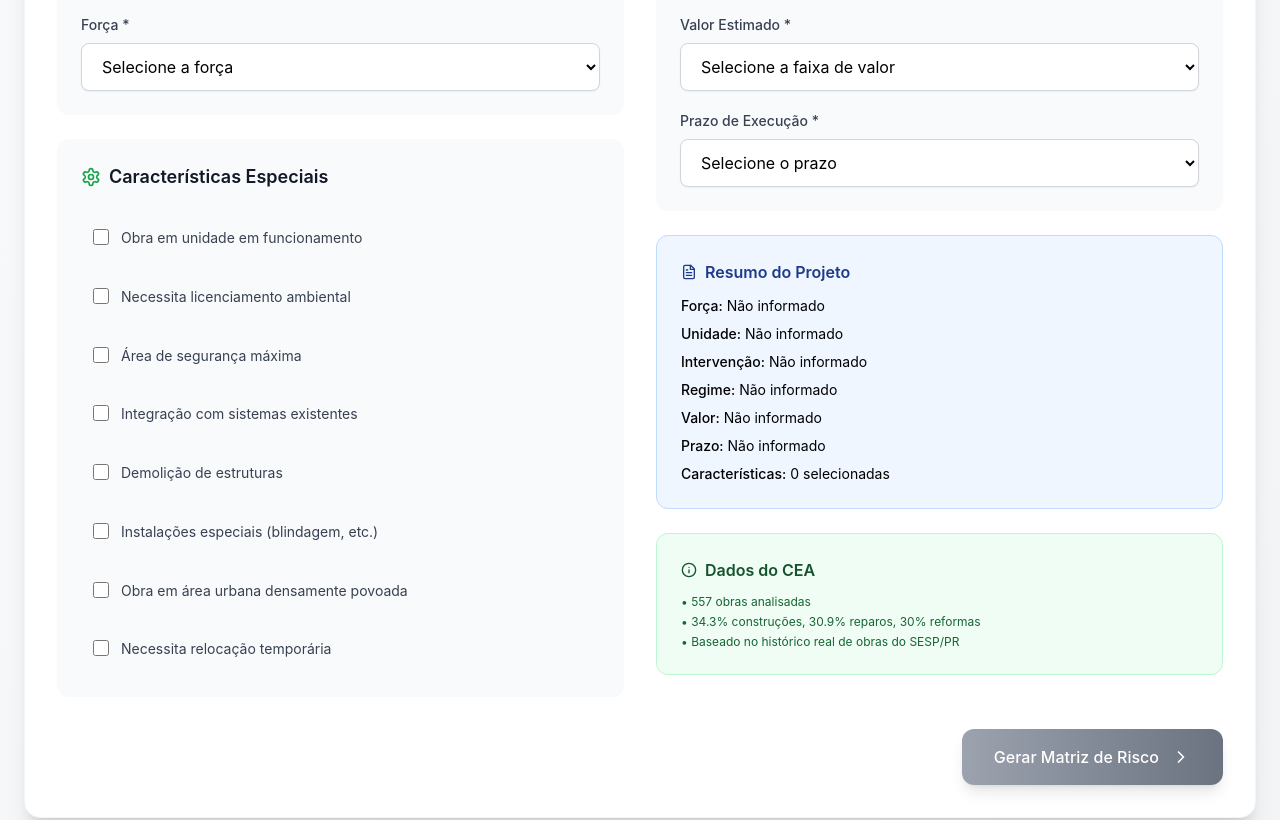
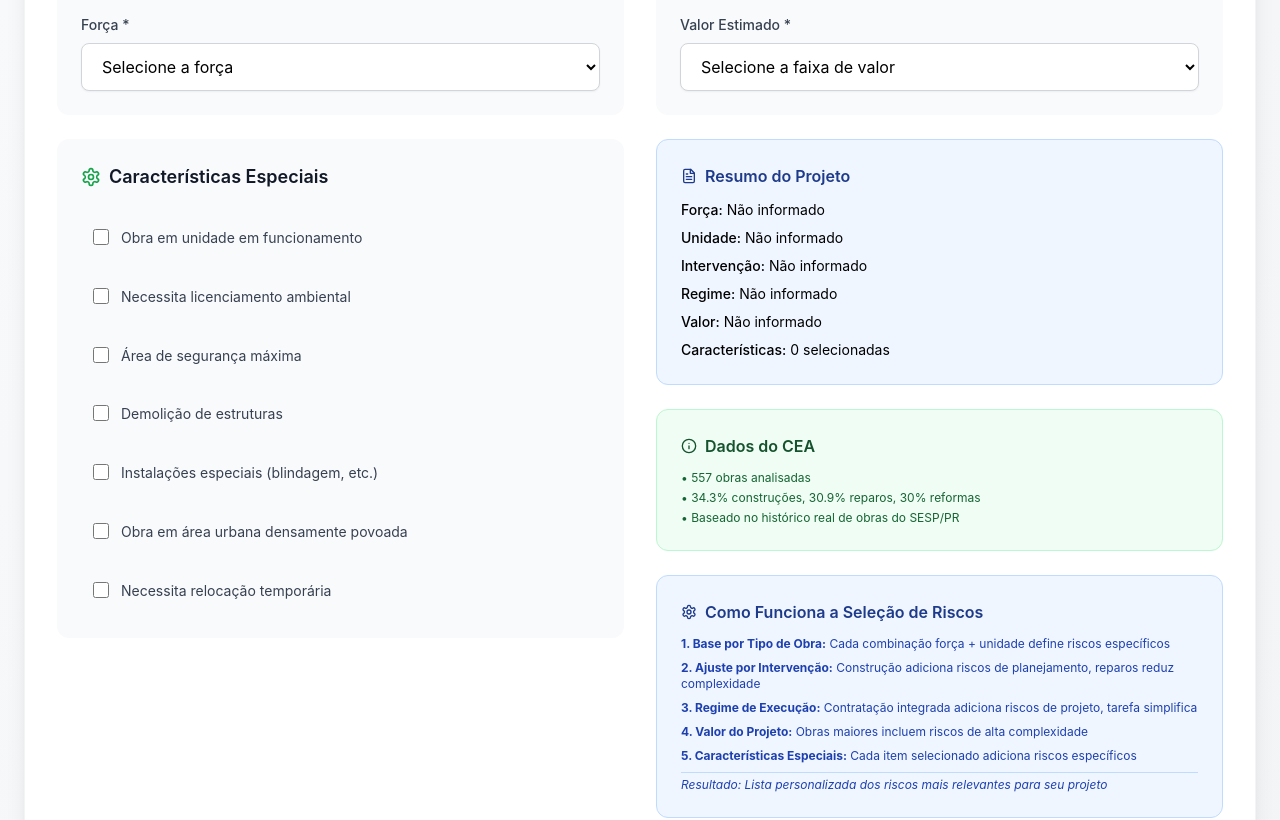
Before and after one commit to matheusjcandido/riscos, a React (Create React App) app in the folder frontend/: page / in a window 1280 px wide. Shown: the part 500-1320 px from the top of the page. Built offline with nearby package versions, Linux system fonts and the light colour scheme.

Commit message:
Update RiskMatrixApp.js

```diff
--- a/frontend/src/RiskMatrixApp.js
+++ b/frontend/src/RiskMatrixApp.js
@@ -63,11 +63,10 @@ const caracteristicasEspeciais = [
   'Obra em unidade em funcionamento',
   'Necessita licenciamento ambiental',
   'Área de segurança máxima',
-  'Integração com sistemas existentes',
   'Demolição de estruturas',
   'Instalações especiais (blindagem, etc.)',
-  'Obra em área urbana densamente povoada', // NOVO
-  'Necessita relocação temporária' // NOVO
+  'Obra em área urbana densamente povoada',
+  'Necessita relocação temporária'
 ];
 
 // Função para obter a URL base da API
@@ -86,7 +85,6 @@ const RiskMatrixApp = () => {
     tipoIntervencao: '',
     regimeExecucao: '',
     valor: '',
-    prazo: '',
     caracteristicas: []
   });
   const [selectedRisks, setSelectedRisks] = useState([]);
@@ -219,26 +217,7 @@ const RiskMatrixApp = () => {
         break;
     }
 
-    // 5. MODIFICADORES POR PRAZO - Ajustado para o padrão CEA
-    switch (projData.prazo) {
-      case 'ate-3m':
-        criteria.additional_risks.push(...[10, 12, 19]); // Riscos de cronograma muito apertado
-        criteria.debug_logic.push('+ Riscos de prazo muito apertado');
-        break;
-      case '3m-6m':
-        criteria.additional_risks.push(...[10, 19]); // Riscos de cronograma apertado
-        criteria.debug_logic.push('+ Riscos de prazo apertado');
-        break;
-      case 'acima-24m':
-        criteria.additional_risks.push(...[11, 35, 48]); // Riscos de longo prazo
-        criteria.debug_logic.push('+ Riscos de longo prazo (obsolescência, atualizações)');
-        break;
-      default:
-        criteria.debug_logic.push('Prazo intermediário - sem modificadores específicos');
-        break;
-    }
-
-    // 6. MODIFICADORES POR CARACTERÍSTICAS ESPECIAIS - Expandido
+    // 5. MODIFICADORES POR CARACTERÍSTICAS ESPECIAIS - Expandido
     projData.caracteristicas.forEach(caracteristica => {
       switch (caracteristica) {
         case 'Obra em unidade em funcionamento':
@@ -252,10 +231,6 @@ const RiskMatrixApp = () => {
         case 'Área de segurança máxima':
           criteria.additional_risks.push(...[10, 12, 13, 15]);
           criteria.debug_logic.push('+ Riscos de alta segurança');
-          break;
-        case 'Integração com sistemas existentes':
-          criteria.additional_risks.push(...[14, 29, 34, 44]);
-          criteria.debug_logic.push('+ Riscos de integração sistêmica');
           break;
         case 'Demolição de estruturas':
           criteria.additional_risks.push(...[19, 36]);
@@ -377,8 +352,7 @@ const RiskMatrixApp = () => {
            projectData.tipoUnidade &&
            projectData.tipoIntervencao &&
            projectData.regimeExecucao &&
-           projectData.valor &&
-           projectData.prazo;
+           projectData.valor;
   };
 
   return (
@@ -589,21 +563,6 @@ const RiskMatrixApp = () => {
                           <option value="acima-5m">Acima de R$ 5.000.000</option>
                         </select>
                       </div>
-                      <div>
-                        <label className="block text-sm font-medium text-gray-700 mb-2">Prazo de Execução *</label>
-                        <select
-                          value={projectData.prazo}
-                          onChange={(e) => handleInputChange('prazo', e.target.value)}
-                          className="w-full px-4 py-3 border border-gray-300 rounded-lg focus:outline-none focus:ring-2 focus:ring-blue-500 focus:border-transparent transition-all duration-200 bg-white shadow-sm"
-                        >
-                          <option value="">Selecione o prazo</option>
-                          <option value="ate-3m">Até 3 meses</option>
-                          <option value="3m-6m">3 a 6 meses</option>
-                          <option value="6m-12m">6 a 12 meses</option>
-                          <option value="12m-24m">12 a 24 meses</option>
-                          <option value="acima-24m">Acima de 24 meses</option>
-                        </select>
-                      </div>
                     </div>
                   </div>
 
@@ -619,7 +578,6 @@ const RiskMatrixApp = () => {
                       <p><span className="font-medium">Intervenção:</span> {projectData.tipoIntervencao || 'Não informado'}</p>
                       <p><span className="font-medium">Regime:</span> {projectData.regimeExecucao || 'Não informado'}</p>
                       <p><span className="font-medium">Valor:</span> {projectData.valor || 'Não informado'}</p>
-                      <p><span className="font-medium">Prazo:</span> {projectData.prazo || 'Não informado'}</p>
                       <p><span className="font-medium">Características:</span> {projectData.caracteristicas.length} selecionadas</p>
                     </div>
                   </div>
@@ -634,6 +592,22 @@ const RiskMatrixApp = () => {
                       <p>• 557 obras analisadas</p>
                       <p>• 34.3% construções, 30.9% reparos, 30% reformas</p>
                       <p>• Baseado no histórico real de obras do SESP/PR</p>
+                    </div>
+                  </div>
+
+                  {/* Explicação da lógica de seleção */}
+                  <div className="bg-blue-50 rounded-xl p-6 border border-blue-200">
+                    <h4 className="font-semibold text-blue-900 mb-3 flex items-center">
+                      <Settings className="w-4 h-4 mr-2" />
+                      Como Funciona a Seleção de Riscos
+                    </h4>
+                    <div className="space-y-2 text-xs text-blue-800">
+                      <p><strong>1. Base por Tipo de Obra:</strong> Cada combinação força + unidade define riscos específicos</p>
+                      <p><strong>2. Ajuste por Intervenção:</strong> Construção adiciona riscos de planejamento, reparos reduz complexidade</p>
+                      <p><strong>3. Regime de Execução:</strong> Contratação integrada adiciona riscos de projeto, tarefa simplifica</p>
+                      <p><strong>4. Valor do Projeto:</strong> Obras maiores incluem riscos de alta complexidade</p>
+                      <p><strong>5. Características Especiais:</strong> Cada item selecionado adiciona riscos específicos</p>
+                      <p className="pt-1 border-t border-blue-200"><em>Resultado: Lista personalizada dos riscos mais relevantes para seu projeto</em></p>
                     </div>
                   </div>
                 </div>
@@ -852,7 +826,6 @@ const RiskMatrixApp = () => {
                     tipoIntervencao: '',
                     regimeExecucao: '',
                     valor: '',
-                    prazo: '',
                     caracteristicas: []
                   });
                 }}
```
